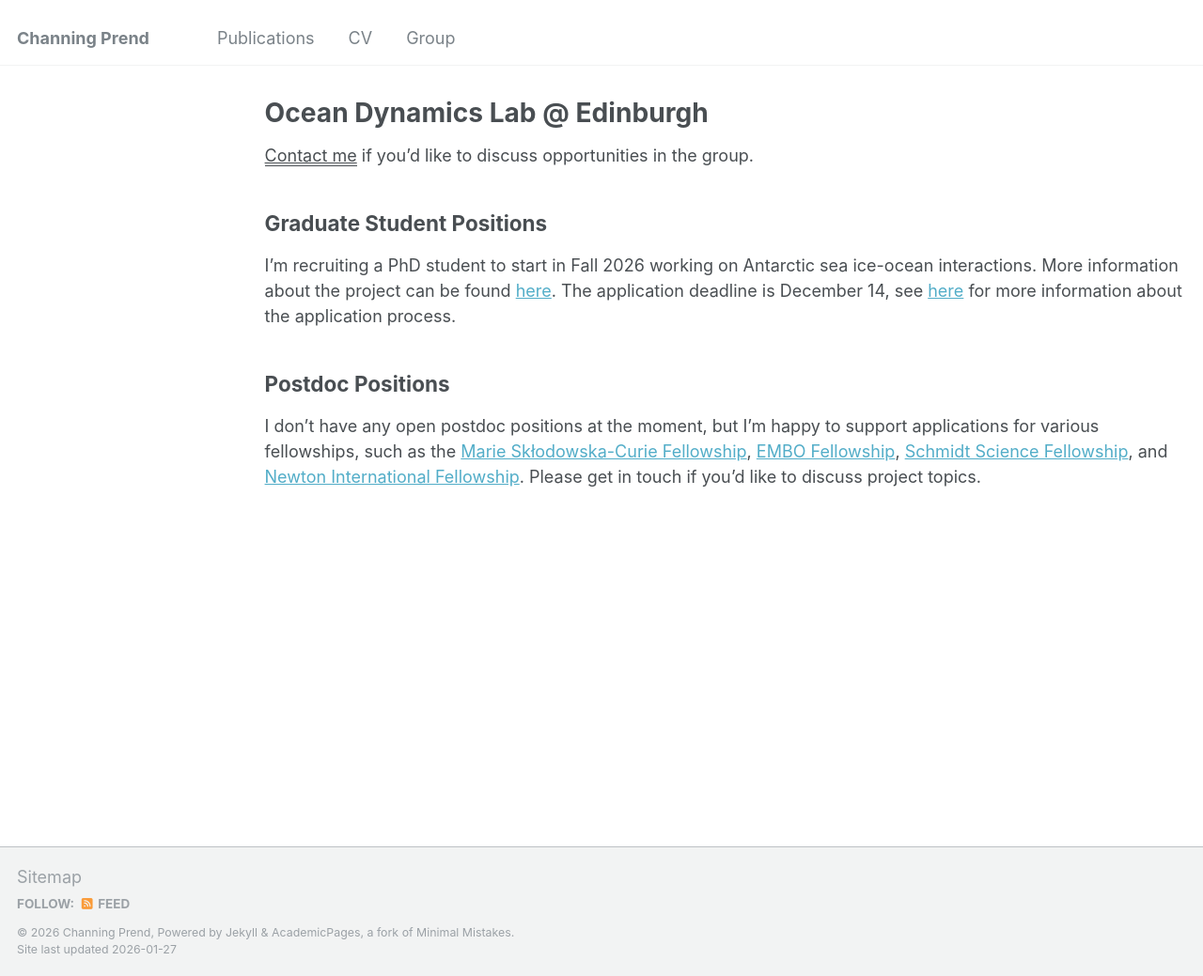
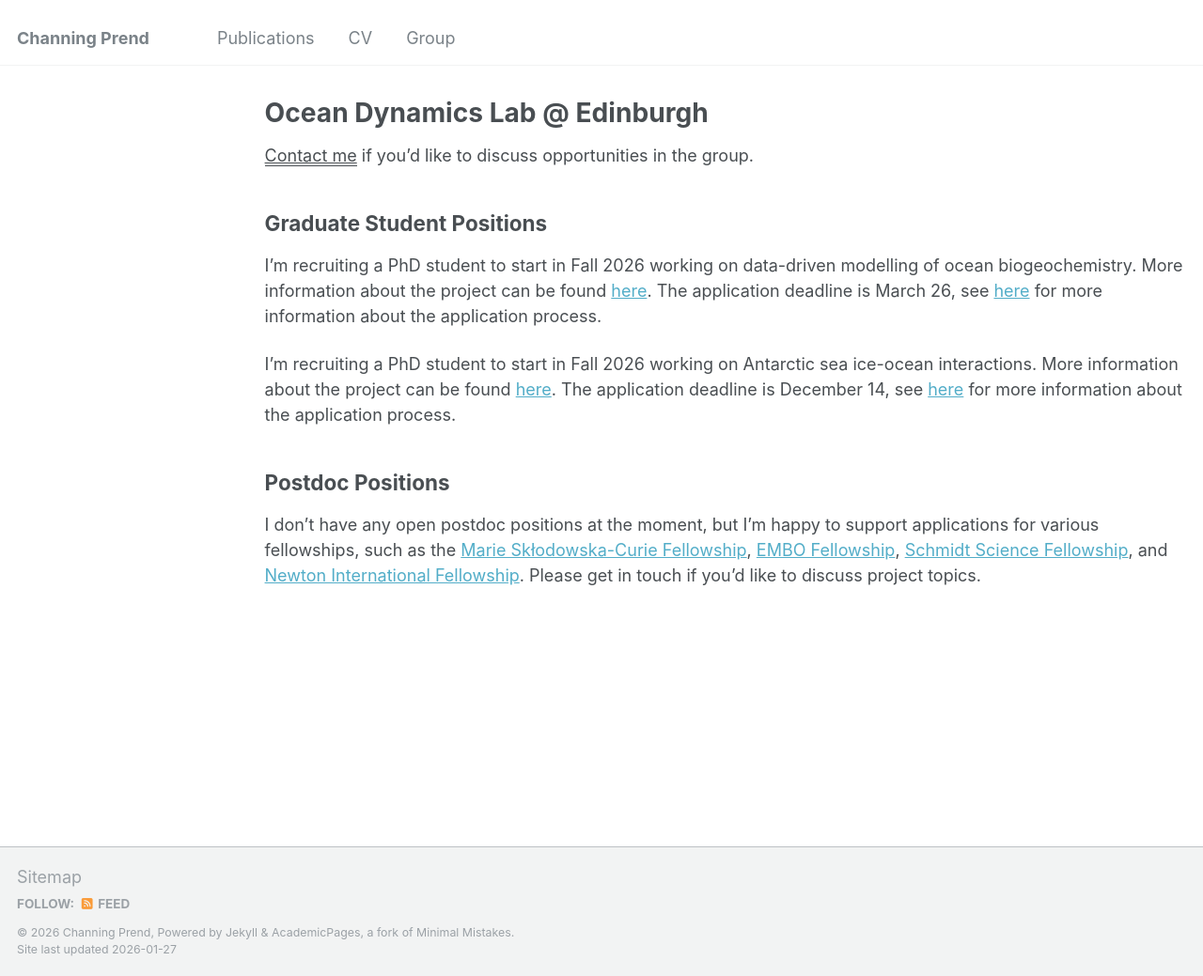
Before and after one commit to cprend/cprend.github.io, a Jekyll site: the page built from _pages/group.md, in a window 1280 px wide and 1039 px high. Shown: the whole window at 94% size. Built offline with Jekyll 4.4.1, drawn with Linux system fonts in a browser that asks for light colours.

Commit message:
Update group.md

```diff
--- a/_pages/group.md
+++ b/_pages/group.md
@@ -8,6 +8,8 @@ author_profile: false
 <u><a href="mailto:Channing.Prend@ed.ac.uk">Contact me</a></u> if you'd like to discuss opportunities in the group.
 
 ## Graduate Student Positions
+I'm recruiting a PhD student to start in Fall 2026 working on data-driven modelling of ocean biogeochemistry. More information about the project can be found [here](https://geosciences.ed.ac.uk/study/degrees/research-degrees/phd-projects/physical-sciences?item=1856). The application deadline is March 26, see [here](https://geosciences.ed.ac.uk/study/degrees/research-degrees/application-information) for more information about the application process.
+
 I'm recruiting a PhD student to start in Fall 2026 working on Antarctic sea ice-ocean interactions. More information about the project can be found [here](https://e5-dtp.ed.ac.uk/project?item=1797). The application deadline is December 14, see [here](https://e5-dtp.ed.ac.uk/e5-dtp-application-for-2026-open-now/how-to-apply) for more information about the application process.
 
 ## Postdoc Positions
```
